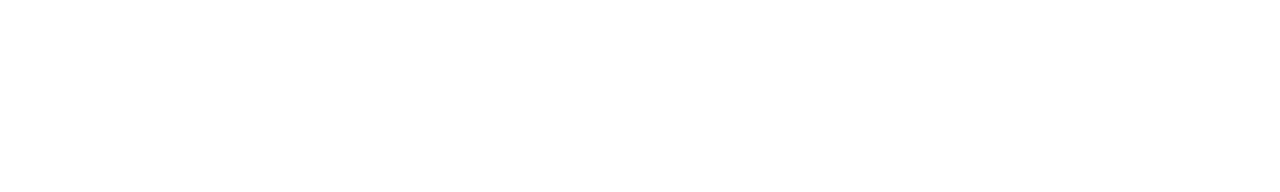
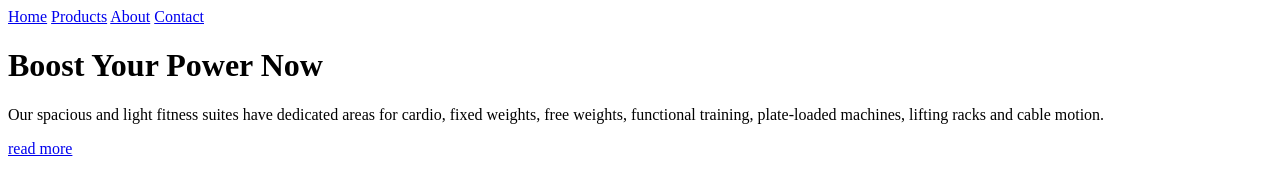
Before and after one commit to antoniougarte/sports-landing, a plain HTML site: page index.html in a window 1280 px wide. Drawn offline with Linux system fonts and the light colour scheme.

Commit message:
Agregando primeras etiquetas HTML

```diff
--- a/index.html
+++ b/index.html
@@ -8,6 +8,23 @@
     <title>Sports Landing</title>
 </head>
 <body>
-
+    <header class="header">
+        <div class="container">
+            <nav class="header__nav">
+                <a href="#">Home</a>
+                <a href="#">Products</a>
+                <a href="#">About</a>
+                <a href="#">Contact</a>
+            </nav>
+            <main class="header__main">
+                <div class="header__main__container">
+                    <h1>Boost Your Power Now</h1>
+                    <p>Our spacious and light fitness suites have dedicated areas for cardio, fixed weights, free weights, functional training, plate-loaded machines, lifting racks and cable motion.</p>
+                    <a href="#">read more</a>
+                    <img src="" alt="">
+                </div>
+            </main>
+        </div>
+    </header>
 </body>
 </html>
```
